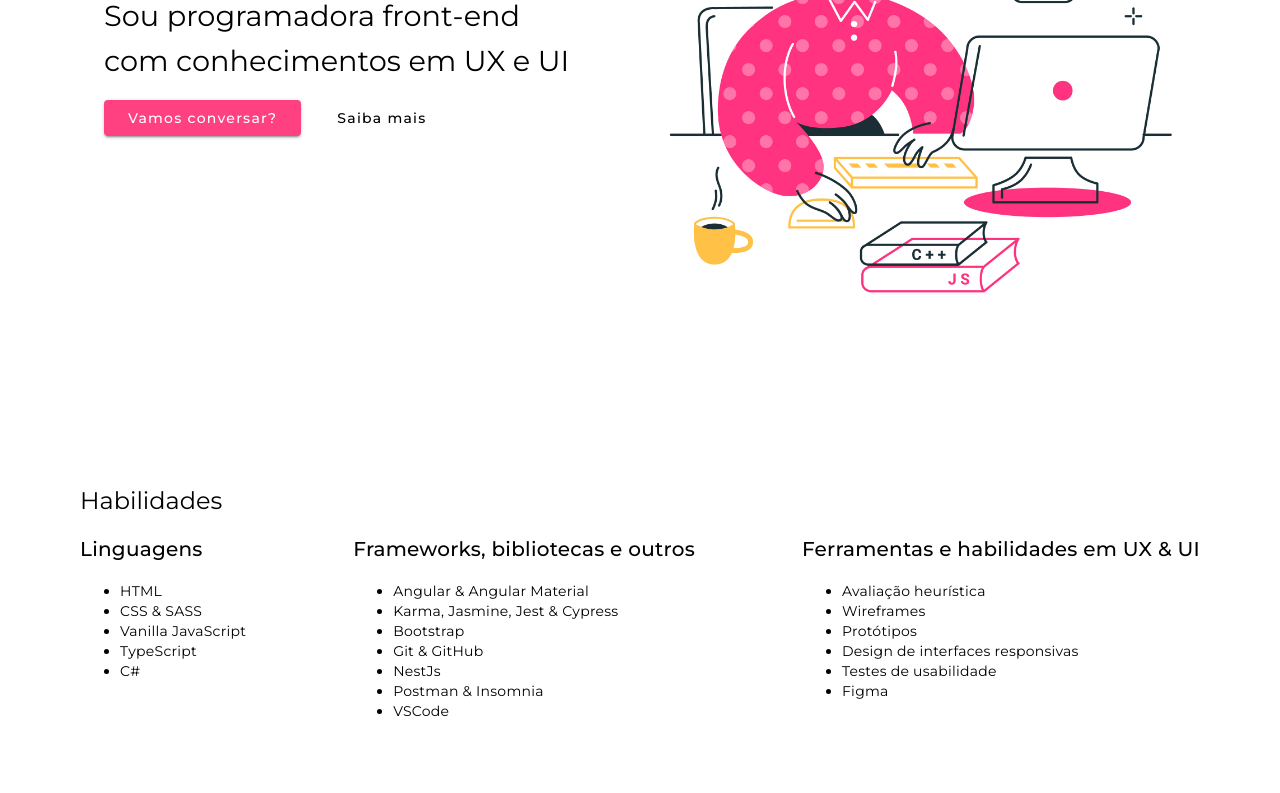
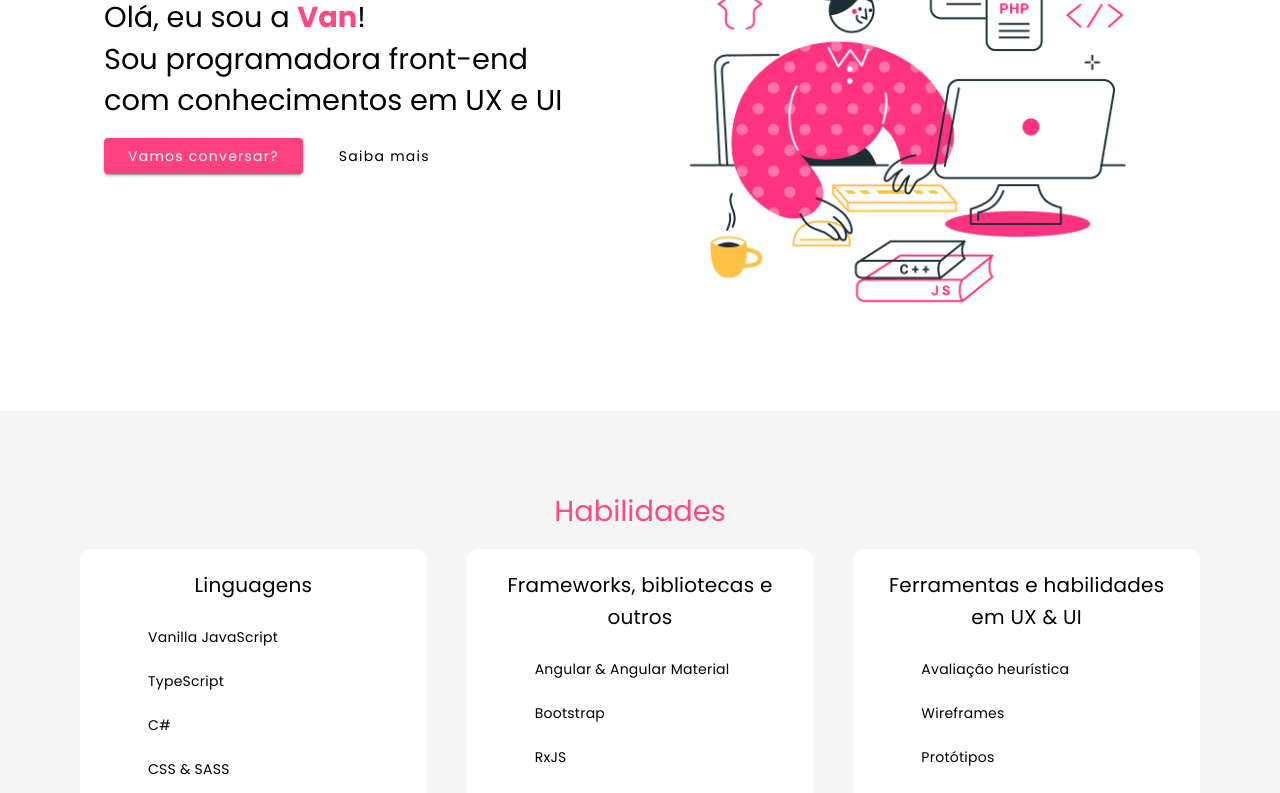
Before and after one commit to ortegavan/portfolio, an Angular app: page /home in a window 1280 px wide. Shown: the part 320-1113 px from the top of the page. Built offline with nearby package versions, Linux system fonts and the light colour scheme.

Commit message:
feat: finalizada seção de skills

```diff
--- a/src/app/dumb/hero/hero.component.css
+++ b/src/app/dumb/hero/hero.component.css
@@ -1,11 +1,8 @@
-h1 {
-    font-size: 1.8rem;
-    line-height: 2.8rem;
-}
-
 section {
+    margin-top: 80px;
     width: 100%;
     display: flex;
+    justify-content: space-between;
 }
 
 section > div {
@@ -25,5 +22,5 @@ section > div {
 }
 
 .hero-image img {
-    height: 70vh;
+    width: 38vw;
 }
--- a/src/app/dumb/hero/hero.component.html
+++ b/src/app/dumb/hero/hero.component.html
@@ -1,7 +1,7 @@
 <section>
     <div class="hero-text">
         <h1>
-            Olá, eu sou a <strong>Van</strong>!<br>
+            Olá, eu sou a <strong class="pink">Van</strong>!<br>
             Sou programadora front-end<br>com conhecimentos em UX e UI
         </h1>
         <div>
--- a/src/app/dumb/skills/skills.component.css
+++ b/src/app/dumb/skills/skills.component.css
@@ -1,4 +1,11 @@
 section {
     display: flex;
-    justify-content: space-between;
+    gap: 40px;
 }
+
+section > div {
+    flex: 1;
+    padding: 20px;
+    border-radius: 12px;
+    background-color: #fff;
+}
--- a/src/app/dumb/skills/skills.component.html
+++ b/src/app/dumb/skills/skills.component.html
@@ -1,43 +1,43 @@
-<h1>
+<h1 class="center pink">
     Habilidades
 </h1>
 <section>
     <div>
-        <h2>
+        <h2 class="center">
             Linguagens
         </h2>
         <ul>
-            <li>HTML</li>
-            <li>CSS & SASS</li>
             <li>Vanilla JavaScript</li>
             <li>TypeScript</li>
             <li>C#</li>
+            <li>CSS & SASS</li>
+            <li>HTML</li>
         </ul>
     </div>
     <div>
-        <h2>
+        <h2 class="center">
             Frameworks, bibliotecas e outros
         </h2>
         <ul>
             <li>Angular & Angular Material</li>
-            <li>Karma, Jasmine, Jest & Cypress</li>
             <li>Bootstrap</li>
+            <li>RxJS</li>
+            <li>Karma, Jasmine & Jest</li>
             <li>Git & GitHub</li>
-            <li>NestJs</li>
             <li>Postman & Insomnia</li>
             <li>VSCode</li>
         </ul>
     </div>
     <div>
-        <h2>
+        <h2 class="center">
             Ferramentas e habilidades em UX & UI
         </h2>
         <ul>
             <li>Avaliação heurística</li>
             <li>Wireframes</li>
             <li>Protótipos</li>
+            <li>Testes de usabilidade</li>
             <li>Design de interfaces responsivas</li>
-            <li>Testes de usabilidade</li>
             <li>Figma</li>
         </ul>
     </div>
--- a/src/app/smart/home/home.component.html
+++ b/src/app/smart/home/home.component.html
@@ -2,7 +2,7 @@
 <section>
     <app-hero />
 </section>
-<section>
+<section class="fundo-cinza">
     <app-skills />
 </section>
 <section>
--- a/src/app/smart/home/home.component.ts
+++ b/src/app/smart/home/home.component.ts
@@ -1,10 +1,15 @@
 import { Component } from '@angular/core';
+import { Title } from '@angular/platform-browser';
 
 @Component({
-  selector: 'app-home',
-  templateUrl: './home.component.html',
-  styleUrl: './home.component.css'
+    selector: 'app-home',
+    templateUrl: './home.component.html',
+    styleUrl: './home.component.css',
 })
 export class HomeComponent {
-
+    constructor(private title: Title) {
+        this.title.setTitle(
+            'Vanessa Ortega | Frontend Developer | Angular | TypeScript | RxJS | UX | UI'
+        );
+    }
 }
--- a/src/index.html
+++ b/src/index.html
@@ -3,13 +3,13 @@
 
 <head>
     <meta charset="utf-8">
-    <title>Portfolio</title>
+    <title>Vanessa Ortega</title>
     <base href="/">
     <meta name="viewport" content="width=device-width, initial-scale=1">
     <link rel="icon" type="image/x-icon" href="favicon.ico">
     <link rel="preconnect" href="https://fonts.googleapis.com">
     <link rel="preconnect" href="https://fonts.gstatic.com" crossorigin>
-    <link href="https://fonts.googleapis.com/css2?family=Montserrat:ital,wght@0,100..900;1,100..900&display=swap" rel="stylesheet">
+    <link href="https://fonts.googleapis.com/css2?family=Poppins:wght@400;700&display=swap" rel="stylesheet">
     <script src="https://kit.fontawesome.com/225117dcca.js" crossorigin="anonymous"></script>
 </head>
 
--- a/src/styles.css
+++ b/src/styles.css
@@ -7,14 +7,42 @@ body {
 
 body,
 h1,
-h2 {
-    font-family: "Montserrat", sans-serif !important;
+h2,
+button {
+    font-family: "Poppins", sans-serif !important;
     font-optical-sizing: auto;
+}
+
+h1 {
+    font-size: 1.8rem !important;
+    line-height: 2.6rem !important;
 }
 
 button {
     padding: 0 24px !important;
-    font-family: "Montserrat", sans-serif !important;
-    font-optical-sizing: auto;
     cursor: pointer;
 }
+
+.fundo-cinza {
+    background-color: #f5f5f5;
+}
+
+.pink {
+    color: #ff4986;
+}
+
+.center {
+    text-align: center;
+}
+
+ul li {
+    list-style: none;
+    line-height: 2rem;
+    padding: 4px 8px;
+    margin-top: 4px;
+    border-radius: 8px;
+}
+
+ul li:hover {
+    background-color: #f5f5f5;
+}
```
